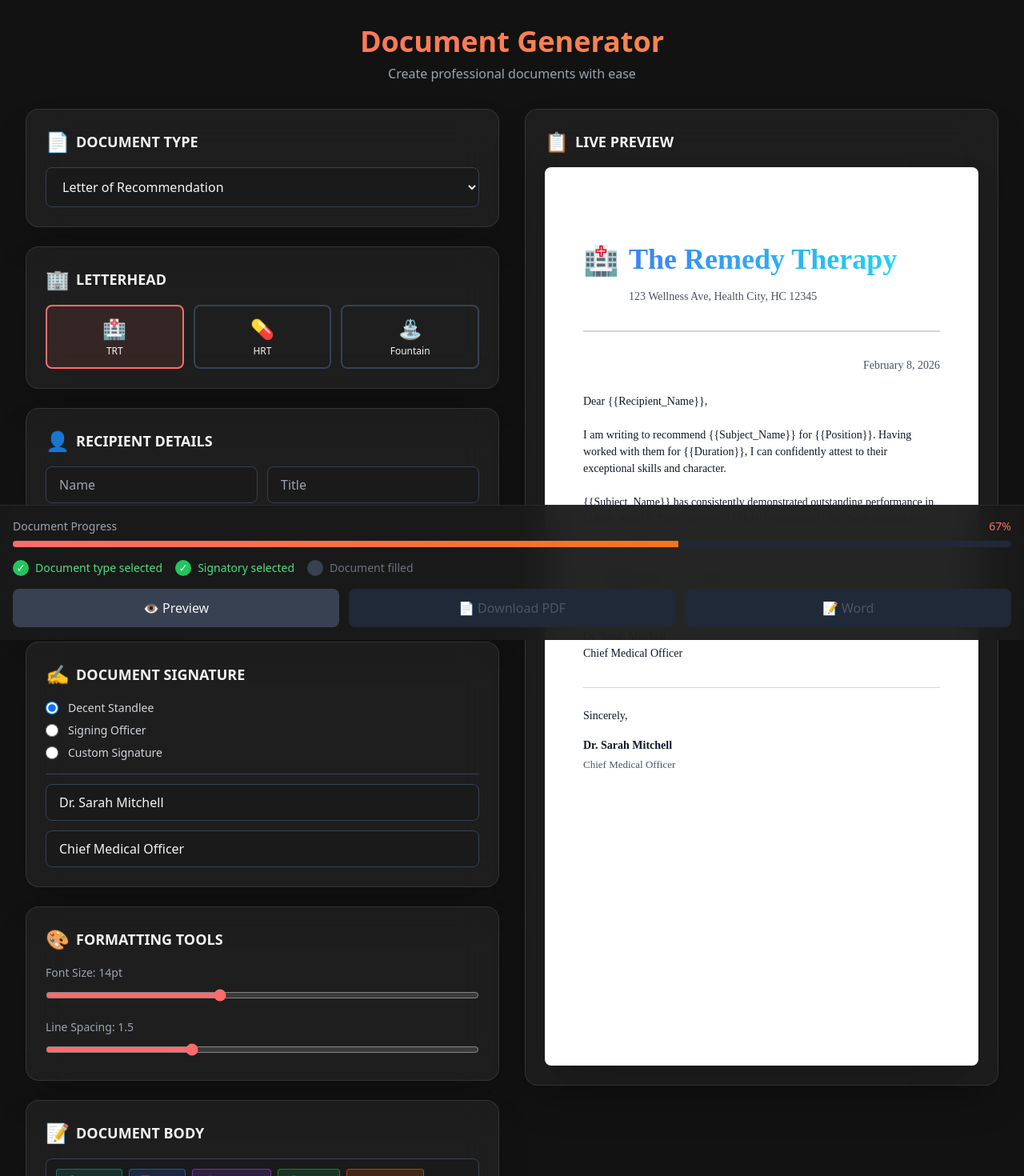
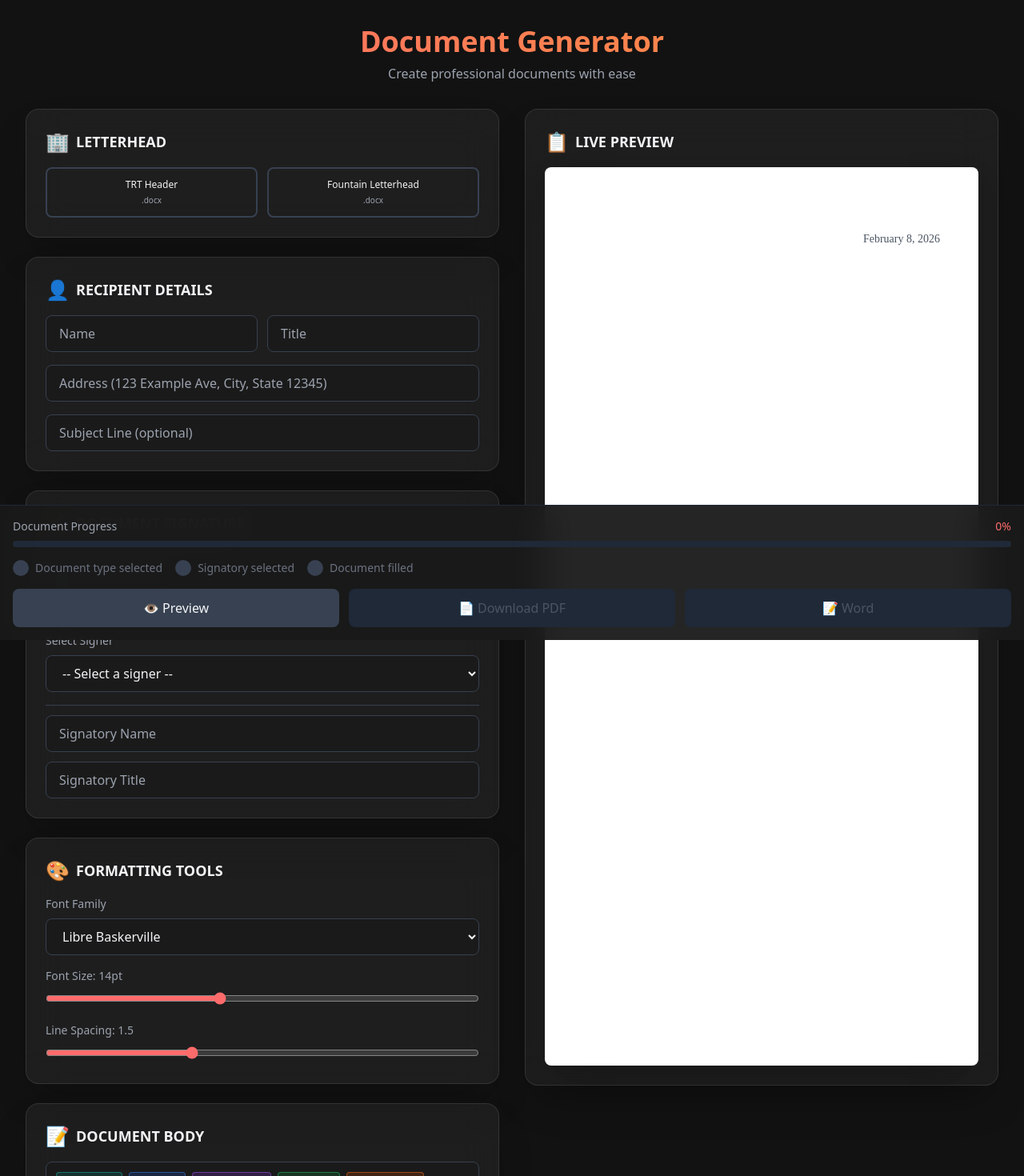
Before and after one commit to draphael123/docusign-template-generator, a Next.js app: page / in a window 1280 px wide. Shown: the top 1470 px of the page at 80% size. Built offline with nearby package versions, Linux system fonts and the light colour scheme.

Commit message:
Add font selection, signer options, and letterhead file references

```diff
--- a/app/globals.css
+++ b/app/globals.css
@@ -3,6 +3,7 @@
 @tailwind utilities;
 
 @import url('https://fonts.googleapis.com/css2?family=Libre+Baskerville:wght@400;700&display=swap');
+@import url('https://fonts.googleapis.com/css2?family=Garamond&display=swap');
 
 body {
   margin: 0;
--- a/app/page.js
+++ b/app/page.js
@@ -57,41 +57,66 @@ Sincerely,
 {{Signatory_Name}}`
 };
 
-// Letterhead configurations
+// Letterhead configurations based on files in Letterheads folder
 const LETTERHEADS = {
   TRT: {
-    logo: '🏥',
-    name: 'The Remedy Therapy',
-    color: 'from-blue-500 to-cyan-400',
-    address: '123 Wellness Ave, Health City, HC 12345'
-  },
-  HRT: {
-    logo: '💊',
-    name: 'Hormone Replacement Therapy Co.',
-    color: 'from-purple-500 to-pink-400',
-    address: '456 Medical Blvd, Care Town, CT 67890'
+    file: '/Letterheads/TRT Header Template.docx',
+    name: 'TRT',
+    displayName: 'TRT Header',
+    color: 'from-blue-500 to-cyan-400'
   },
   Fountain: {
-    logo: '⛲',
-    name: 'Fountain Wellness',
-    color: 'from-teal-500 to-emerald-400',
-    address: '789 Perimenopause Plaza, Wellness City, WC 54321'
+    file: '/Letterheads/Fountain Letterhead HRT (1).docx',
+    name: 'Fountain',
+    displayName: 'Fountain Letterhead',
+    color: 'from-teal-500 to-emerald-400'
   }
 };
 
+// Document signers
+const SIGNERS = {
+  'Doron Stember': {
+    name: 'Doron Stember',
+    title: 'Chief Medical Officer'
+  },
+  'Tzvi Doron': {
+    name: 'Tzvi Doron',
+    title: 'Chief Clinical Officer'
+  },
+  'Lindsay Burden': {
+    name: 'Lindsay Burden',
+    title: 'Chief Clinical Operations Officer'
+  }
+};
+
+// Available fonts
+const FONTS = {
+  "'Libre Baskerville', serif": 'Libre Baskerville',
+  "'Times New Roman', serif": 'Times New Roman',
+  "'Georgia', serif": 'Georgia',
+  "'Garamond', serif": 'Garamond',
+  "'Arial', sans-serif": 'Arial',
+  "'Helvetica', sans-serif": 'Helvetica',
+  "'Calibri', sans-serif": 'Calibri',
+  "'Verdana', sans-serif": 'Verdana',
+  "'Courier New', monospace": 'Courier New'
+};
+
 export default function DocumentGenerator() {
-  const [documentType, setDocumentType] = useState('Letter of Recommendation');
-  const [letterhead, setLetterhead] = useState('TRT');
+  const [documentType, setDocumentType] = useState('');
+  const [letterhead, setLetterhead] = useState('');
   const [recipientName, setRecipientName] = useState('');
   const [recipientTitle, setRecipientTitle] = useState('');
   const [recipientAddress, setRecipientAddress] = useState('');
   const [subjectLine, setSubjectLine] = useState('');
-  const [documentBody, setDocumentBody] = useState(TEMPLATES[documentType]);
-  const [signatoryName, setSignatoryName] = useState('Dr. Sarah Mitchell');
-  const [signatoryTitle, setSignatoryTitle] = useState('Chief Medical Officer');
+  const [documentBody, setDocumentBody] = useState('');
+  const [selectedSigner, setSelectedSigner] = useState('');
+  const [signatoryName, setSignatoryName] = useState('');
+  const [signatoryTitle, setSignatoryTitle] = useState('');
   const [signatureType, setSignatureType] = useState('Decent Standlee');
   const [fontSize, setFontSize] = useState(14);
   const [lineSpacing, setLineSpacing] = useState(1.5);
+  const [fontFamily, setFontFamily] = useState("'Libre Baskerville', serif");
   const [showPreview, setShowPreview] = useState(false);
 
   const previewRef = useRef(null);
@@ -99,7 +124,11 @@ export default function DocumentGenerator() {
 
   // Update document body when template changes
   useEffect(() => {
-    setDocumentBody(TEMPLATES[documentType]);
+    if (documentType && TEMPLATES[documentType]) {
+      setDocumentBody(TEMPLATES[documentType]);
+    } else if (!documentType) {
+      setDocumentBody('');
+    }
   }, [documentType]);
 
   // Replace placeholders in the document
@@ -252,27 +281,6 @@ export default function DocumentGenerator() {
         {/* Left Column - Controls */}
         <div className="space-y-6 h-fit">
 
-          {/* Document Type Selection */}
-          <motion.div
-            initial={{ opacity: 0, x: -20 }}
-            animate={{ opacity: 1, x: 0 }}
-            className="backdrop-blur-xl bg-white/5 rounded-2xl p-6 border border-white/10 shadow-2xl"
-          >
-            <h2 className="text-lg font-semibold mb-4 flex items-center gap-2">
-              <span className="text-2xl">📄</span>
-              DOCUMENT TYPE
-            </h2>
-            <select
-              value={documentType}
-              onChange={(e) => setDocumentType(e.target.value)}
-              className="w-full bg-[#1a1a1a] border border-gray-700 rounded-lg px-4 py-3 focus:outline-none focus:ring-2 focus:ring-coral-500 focus:border-transparent transition-all"
-            >
-              {Object.keys(TEMPLATES).map(type => (
-                <option key={type} value={type}>{type}</option>
-              ))}
-            </select>
-          </motion.div>
-
           {/* Letterhead Selection */}
           <motion.div
             initial={{ opacity: 0, x: -20 }}
@@ -284,7 +292,7 @@ export default function DocumentGenerator() {
               <span className="text-2xl">🏢</span>
               LETTERHEAD
             </h2>
-            <div className="grid grid-cols-3 gap-3">
+            <div className="grid grid-cols-2 gap-3">
               {Object.keys(LETTERHEADS).map(type => (
                 <button
                   key={type}
@@ -295,8 +303,8 @@ export default function DocumentGenerator() {
                       : 'border-gray-700 hover:border-gray-600'
                   }`}
                 >
-                  <div className="text-2xl mb-1">{LETTERHEADS[type].logo}</div>
-                  <div className="text-xs font-medium">{type}</div>
+                  <div className="text-xs font-medium">{LETTERHEADS[type].displayName || type}</div>
+                  <div className="text-[10px] text-gray-400 mt-1">.docx</div>
                 </button>
               ))}
             </div>
@@ -379,20 +387,53 @@ export default function DocumentGenerator() {
                 ))}
               </div>
 
+              {/* Signer Selection */}
+              <div className="pt-3 border-t border-gray-700">
+                <label className="block text-sm text-gray-400 mb-2">Select Signer</label>
+                <select
+                  value={selectedSigner}
+                  onChange={(e) => {
+                    const signer = e.target.value;
+                    setSelectedSigner(signer);
+                    if (signer && SIGNERS[signer]) {
+                      setSignatoryName(SIGNERS[signer].name);
+                      setSignatoryTitle(SIGNERS[signer].title);
+                    } else {
+                      setSignatoryName('');
+                      setSignatoryTitle('');
+                    }
+                  }}
+                  className="w-full bg-[#1a1a1a] border border-gray-700 rounded-lg px-4 py-2.5 focus:outline-none focus:ring-2 focus:ring-coral-500 transition-all"
+                >
+                  <option value="">-- Select a signer --</option>
+                  {Object.keys(SIGNERS).map((name) => (
+                    <option key={name} value={name}>
+                      {name} - {SIGNERS[name].title}
+                    </option>
+                  ))}
+                </select>
+              </div>
+
               {/* Signatory Details */}
               <div className="space-y-3 pt-3 border-t border-gray-700">
                 <input
                   type="text"
                   placeholder="Signatory Name"
                   value={signatoryName}
-                  onChange={(e) => setSignatoryName(e.target.value)}
+                  onChange={(e) => {
+                    setSignatoryName(e.target.value);
+                    setSelectedSigner('');
+                  }}
                   className="w-full bg-[#1a1a1a] border border-gray-700 rounded-lg px-4 py-2.5 focus:outline-none focus:ring-2 focus:ring-coral-500 transition-all"
                 />
                 <input
                   type="text"
                   placeholder="Signatory Title"
                   value={signatoryTitle}
-                  onChange={(e) => setSignatoryTitle(e.target.value)}
+                  onChange={(e) => {
+                    setSignatoryTitle(e.target.value);
+                    setSelectedSigner('');
+                  }}
                   className="w-full bg-[#1a1a1a] border border-gray-700 rounded-lg px-4 py-2.5 focus:outline-none focus:ring-2 focus:ring-coral-500 transition-all"
                 />
               </div>
@@ -412,6 +453,21 @@ export default function DocumentGenerator() {
             </h2>
 
             <div className="space-y-4">
+              <div>
+                <label className="block text-sm text-gray-400 mb-2">Font Family</label>
+                <select
+                  value={fontFamily}
+                  onChange={(e) => setFontFamily(e.target.value)}
+                  className="w-full bg-[#1a1a1a] border border-gray-700 rounded-lg px-4 py-2.5 focus:outline-none focus:ring-2 focus:ring-coral-500 transition-all"
+                >
+                  {Object.entries(FONTS).map(([value, label]) => (
+                    <option key={value} value={value}>
+                      {label}
+                    </option>
+                  ))}
+                </select>
+              </div>
+
               <div>
                 <label className="flex items-center justify-between mb-2">
                   <span className="text-sm text-gray-400">Font Size: {fontSize}pt</span>
@@ -524,6 +580,7 @@ export default function DocumentGenerator() {
             previewText={getPreviewText()}
             fontSize={fontSize}
             lineSpacing={lineSpacing}
+            fontFamily={fontFamily}
             signatoryName={signatoryName}
             signatoryTitle={signatoryTitle}
           />
@@ -574,6 +631,7 @@ export default function DocumentGenerator() {
                 previewText={getPreviewText()}
                 fontSize={fontSize}
                 lineSpacing={lineSpacing}
+                fontFamily={fontFamily}
                 signatoryName={signatoryName}
                 signatoryTitle={signatoryTitle}
               />
@@ -688,6 +746,7 @@ const DocumentPreview = React.forwardRef(({
   previewText,
   fontSize,
   lineSpacing,
+  fontFamily,
   signatoryName,
   signatoryTitle
 }, ref) => {
@@ -708,7 +767,7 @@ const DocumentPreview = React.forwardRef(({
           ref={ref}
           className="px-12 pt-20 pb-12 min-h-[29.7cm] relative"
           style={{
-            fontFamily: "'Libre Baskerville', serif",
+            fontFamily: fontFamily || "'Libre Baskerville', serif",
             paddingTop: '5rem',
             marginTop: '0'
           }}
@@ -717,17 +776,12 @@ const DocumentPreview = React.forwardRef(({
           {letterhead && (
             <div className="mb-8 pb-6 border-b-2 border-gray-300" style={{ minHeight: '120px', paddingTop: '1rem', marginTop: '0' }}>
               <div className="flex items-start gap-3 mb-2">
-                <span className="text-4xl flex-shrink-0" style={{ lineHeight: '1.2' }}>
-                  {letterhead.logo || '🏢'}
-                </span>
                 <div className="flex-1">
                   <h1
                     className="text-4xl font-bold leading-tight mb-2"
                     style={{
                       background: letterhead.color === 'from-blue-500 to-cyan-400'
                         ? 'linear-gradient(to right, #3b82f6, #22d3ee)'
-                        : letterhead.color === 'from-purple-500 to-pink-400'
-                        ? 'linear-gradient(to right, #a855f7, #f472b6)'
                         : letterhead.color === 'from-teal-500 to-emerald-400'
                         ? 'linear-gradient(to right, #14b8a6, #34d399)'
                         : 'linear-gradient(to right, #6b7280, #9ca3af)',
@@ -736,8 +790,6 @@ const DocumentPreview = React.forwardRef(({
                       backgroundClip: 'text',
                       color: letterhead.color === 'from-blue-500 to-cyan-400'
                         ? '#3b82f6'
-                        : letterhead.color === 'from-purple-500 to-pink-400'
-                        ? '#a855f7'
                         : letterhead.color === 'from-teal-500 to-emerald-400'
                         ? '#14b8a6'
                         : '#6b7280',
@@ -746,10 +798,12 @@ const DocumentPreview = React.forwardRef(({
                       lineHeight: '1.1'
                     }}
                   >
-                    {letterhead.name || 'Company Name'}
+                    {letterhead.displayName || letterhead.name || 'Letterhead'}
                   </h1>
-                  {letterhead.address && (
-                    <div className="text-sm text-gray-600 mt-2">{letterhead.address}</div>
+                  {letterhead.file && (
+                    <div className="text-xs text-gray-500 mt-2">
+                      Source: {letterhead.file.split('/').pop()}
+                    </div>
                   )}
                 </div>
               </div>
```
Also changed, not shown: 2 other files (tests, documents, lock files or other folders).
